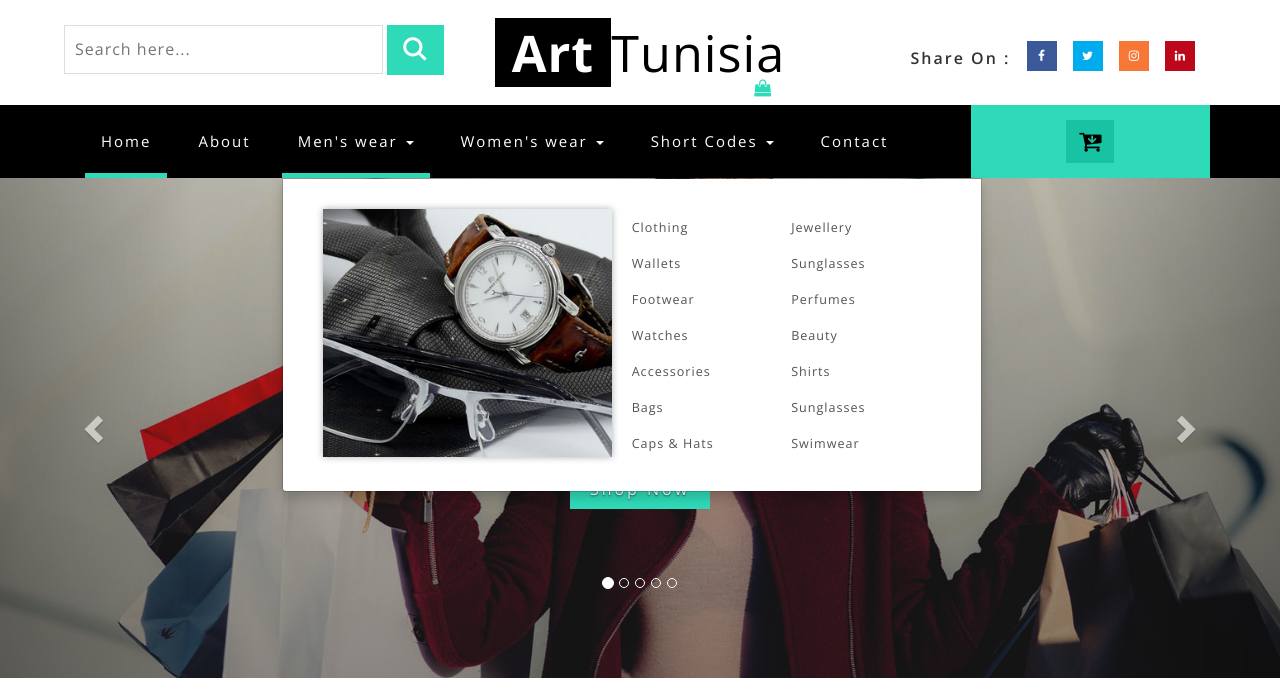
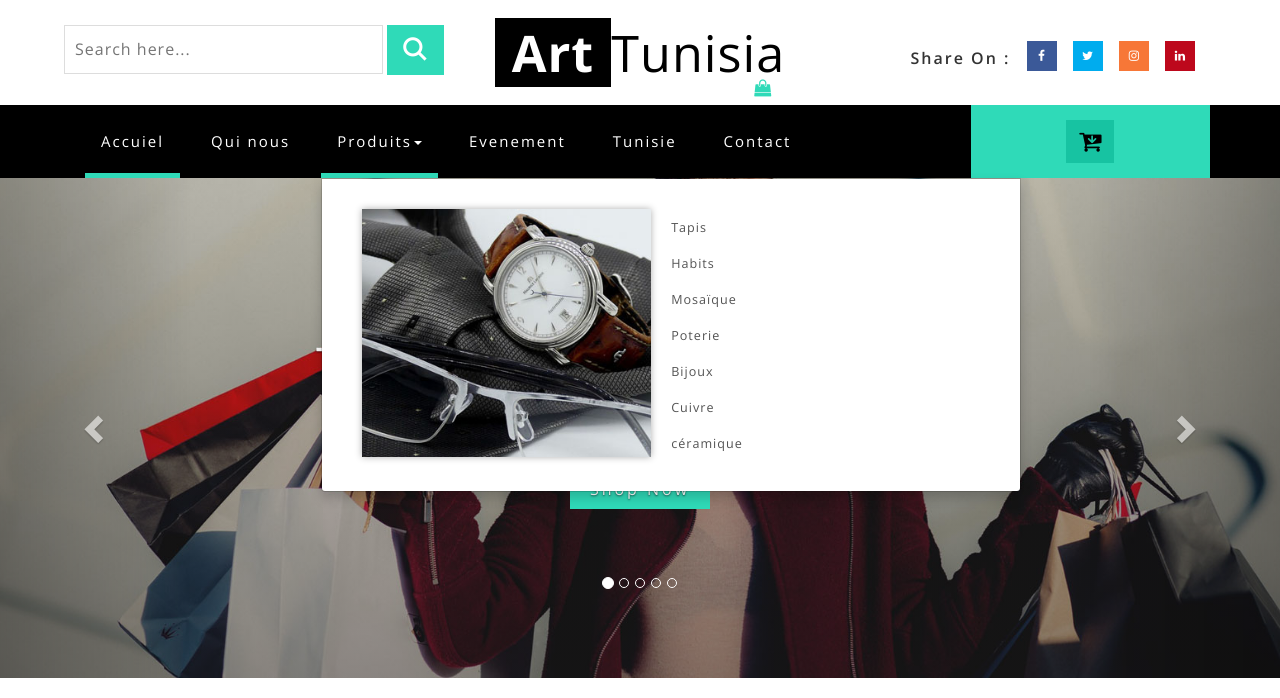
Before and after one commit to firchatn/ArtTourisme-Django-Website, a Django app: page / in a window 1280 px wide, after a click on "Produits". Shown: the part 33-731 px from the top of the page. Run offline with Django 3.2, Linux system fonts and the light colour scheme; some libraries are stand-ins or nearby versions.

Commit message:
update nav

```diff
--- a/art/templates/index.html
+++ b/art/templates/index.html
@@ -89,10 +89,10 @@ Smartphone Compatible web template, free webdesigns for Nokia, Samsung, LG, Sony
 				<!-- Collect the nav links, forms, and other content for toggling -->
 				<div class="collapse navbar-collapse menu--shylock" id="bs-example-navbar-collapse-1">
 				  <ul class="nav navbar-nav menu__list">
-					<li class="active menu__item menu__item--current"><a class="menu__link" href="index.html">Home <span class="sr-only">(current)</span></a></li>
-					<li class=" menu__item"><a class="menu__link" href="about.html">About</a></li>
+					<li class="active menu__item menu__item--current"><a class="menu__link" href="index.html">Accuiel <span class="sr-only">(current)</span></a></li>
+					<li class=" menu__item"><a class="menu__link" href="about.html">Qui nous</a></li>
 					<li class="dropdown menu__item">
-						<a href="#" class="dropdown-toggle menu__link" data-toggle="dropdown" role="button" aria-haspopup="true" aria-expanded="false">Men's wear <span class="caret"></span></a>
+						<a href="#" class="dropdown-toggle menu__link" data-toggle="dropdown" role="button" aria-haspopup="true" aria-expanded="false">Produits<span class="caret"></span></a>
 							<ul class="dropdown-menu multi-column columns-3">
 								<div class="agile_inner_drop_nav_info">
 									<div class="col-sm-6 multi-gd-img1 multi-gd-text ">
@@ -100,70 +100,21 @@ Smartphone Compatible web template, free webdesigns for Nokia, Samsung, LG, Sony
 									</div>
 									<div class="col-sm-3 multi-gd-img">
 										<ul class="multi-column-dropdown">
-											<li><a href="mens.html">Clothing</a></li>
-											<li><a href="mens.html">Wallets</a></li>
-											<li><a href="mens.html">Footwear</a></li>
-											<li><a href="mens.html">Watches</a></li>
-											<li><a href="mens.html">Accessories</a></li>
-											<li><a href="mens.html">Bags</a></li>
-											<li><a href="mens.html">Caps & Hats</a></li>
-										</ul>
-									</div>
-									<div class="col-sm-3 multi-gd-img">
-										<ul class="multi-column-dropdown">
-											<li><a href="mens.html">Jewellery</a></li>
-											<li><a href="mens.html">Sunglasses</a></li>
-											<li><a href="mens.html">Perfumes</a></li>
-											<li><a href="mens.html">Beauty</a></li>
-											<li><a href="mens.html">Shirts</a></li>
-											<li><a href="mens.html">Sunglasses</a></li>
-											<li><a href="mens.html">Swimwear</a></li>
+											<li><a href="mens.html">Tapis</a></li>
+											<li><a href="mens.html">Habits</a></li>
+											<li><a href="mens.html">Mosaïque</a></li>
+											<li><a href="mens.html">Poterie</a></li>
+											<li><a href="mens.html">Bijoux</a></li>
+											<li><a href="mens.html">Cuivre</a></li>
+											<li><a href="mens.html">céramique</a></li>
 										</ul>
 									</div>
 									<div class="clearfix"></div>
 								</div>
 							</ul>
 					</li>
-					<li class="dropdown menu__item">
-						<a href="#" class="dropdown-toggle menu__link" data-toggle="dropdown" role="button" aria-haspopup="true" aria-expanded="false">Women's wear <span class="caret"></span></a>
-							<ul class="dropdown-menu multi-column columns-3">
-								<div class="agile_inner_drop_nav_info">
-									<div class="col-sm-3 multi-gd-img">
-										<ul class="multi-column-dropdown">
-											<li><a href="womens.html">Clothing</a></li>
-											<li><a href="womens.html">Wallets</a></li>
-											<li><a href="womens.html">Footwear</a></li>
-											<li><a href="womens.html">Watches</a></li>
-											<li><a href="womens.html">Accessories</a></li>
-											<li><a href="womens.html">Bags</a></li>
-											<li><a href="womens.html">Caps & Hats</a></li>
-										</ul>
-									</div>
-									<div class="col-sm-3 multi-gd-img">
-										<ul class="multi-column-dropdown">
-											<li><a href="womens.html">Jewellery</a></li>
-											<li><a href="womens.html">Sunglasses</a></li>
-											<li><a href="womens.html">Perfumes</a></li>
-											<li><a href="womens.html">Beauty</a></li>
-											<li><a href="womens.html">Shirts</a></li>
-											<li><a href="womens.html">Sunglasses</a></li>
-											<li><a href="womens.html">Swimwear</a></li>
-										</ul>
-									</div>
-									<div class="col-sm-6 multi-gd-img multi-gd-text ">
-										<a href="womens.html"><img src="images/top1.jpg" alt=" "/></a>
-									</div>
-									<div class="clearfix"></div>
-								</div>
-							</ul>
-					</li>
-					<li class="menu__item dropdown">
-					   <a class="menu__link" href="#" class="dropdown-toggle" data-toggle="dropdown">Short Codes <b class="caret"></b></a>
-								<ul class="dropdown-menu agile_short_dropdown">
-									<li><a href="icons.html">Web Icons</a></li>
-									<li><a href="typography.html">Typography</a></li>
-								</ul>
-					</li>
+					<li class=" menu__item"><a class="menu__link" href="about.html">Evenement</a></li>
+					<li class=" menu__item"><a class="menu__link" href="about.html">Tunisie</a></li>
 					<li class=" menu__item"><a class="menu__link" href="contact.html">Contact</a></li>
 				  </ul>
 				</div>
```
